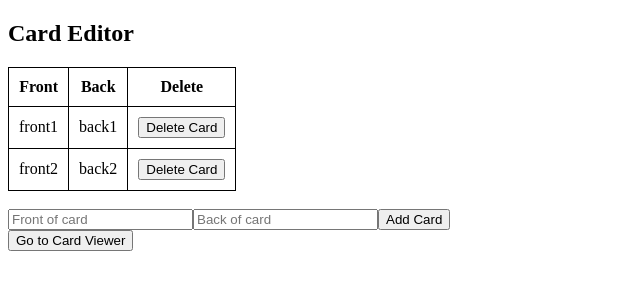
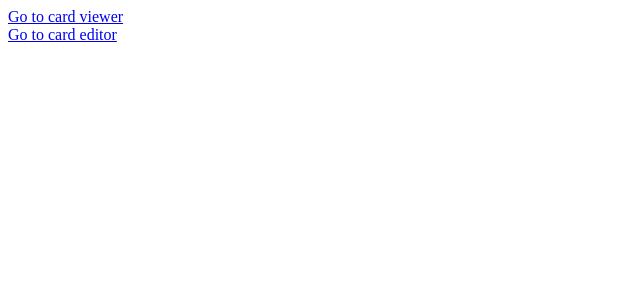
Before and after one commit to WallSmacker8555/dm-bootcamp, a React (Create React App) app: page / in a window 1280 px wide. Shown: the top 300 px of the page, without its empty margins (0-640 px from the left). Built offline with nearby package versions, Linux system fonts and the light colour scheme.

Commit message:
added react router and homeapge

```diff
--- a/package.json
+++ b/package.json
@@ -8,6 +8,7 @@
     "@testing-library/user-event": "^13.5.0",
     "react": "^18.2.0",
     "react-dom": "^18.2.0",
+    "react-router-dom": "^6.21.1",
     "react-scripts": "5.0.1",
     "web-vitals": "^2.1.4"
   },
--- a/src/App.js
+++ b/src/App.js
@@ -1,6 +1,8 @@
 import CardEditor from "./CardEditor";
 import CardViewer from "./CardViewer";
+import Homepage from "./Homepage";
 import React from 'react';
+import { Route, Routes } from 'react-router-dom';
 
 class App extends React.Component {
 
@@ -11,7 +13,6 @@ class App extends React.Component {
         { front: 'front1', back: 'back1' },
         { front: 'front2', back: 'back2' }
       ],
-      editor: true,
     };
   }
 
@@ -26,18 +27,16 @@ class App extends React.Component {
     this.setState({ cards })
   }
 
-  switchMode = () => this.setState({ editor: !this.state.editor });
+  render() {
 
-  render() {
-    if (this.state.editor) {
-      return (
-        <CardEditor addCard={this.addCard} deleteCard={this.deleteCard} cards={this.state.cards} switchMode={this.switchMode}/>
-      );
-    } else {
-      return (
-        <CardViewer cards={this.state.cards} switchMode={this.switchMode}/>
-      );
-    }
+    return (
+      <Routes>
+        <Route path="/" element={<Homepage />} />
+        <Route path="/editor" element={<CardEditor addCard={this.addCard} deleteCard={this.deleteCard} cards={this.state.cards} />} />
+        <Route path="/viewer" element={<CardViewer cards={this.state.cards} />} />
+      </Routes>
+    );
+
   }
 
 }
--- a/src/CardEditor.js
+++ b/src/CardEditor.js
@@ -1,5 +1,6 @@
 import React from 'react';
 import './CardEditor.css';
+import { Link } from 'react-router-dom';
 
 class CardEditor extends React.Component {
 
@@ -54,7 +55,7 @@ class CardEditor extends React.Component {
                 <input name='back' onChange={this.handleChange} placeholder='Back of card' value={this.state.back}/>
                 <button onClick={this.addCard} >Add Card</button>
                 <br/>
-                <button onClick={this.props.switchMode}>Go to Card Viewer</button>
+                <Link to="/viewer">Go to card viewer</Link>
             </div>
         );
     }
--- a/src/CardViewer.js
+++ b/src/CardViewer.js
@@ -1,5 +1,6 @@
 import React from 'react';
 import './CardViewer.css';
+import { Link } from 'react-router-dom';
 
 class CardViewer extends React.Component {
 
@@ -43,7 +44,7 @@ class CardViewer extends React.Component {
                 <button onClick={this.goBack}>Previous</button>
                 <button onClick={this.goForward}>Next</button>
                 <br/>
-                <button onClick={this.props.switchMode}>Go to Card Editor</button>
+                <Link to="/editor">Go to card editor</Link>
             </div>
         );
     }
--- /dev/null
+++ b/src/Homepage.js
@@ -0,0 +1,18 @@
+import React from 'react';
+import { Link } from 'react-router-dom';
+
+class Homepage extends React.Component {
+
+    render() {
+        return (
+            <>
+                <Link to="/viewer">Go to card viewer</Link>
+                <br/>
+                <Link to="/editor">Go to card editor</Link>
+            </>
+        );
+    };
+
+}
+
+export default Homepage;
--- a/src/index.js
+++ b/src/index.js
@@ -1,8 +1,11 @@
 import React from 'react';
 import ReactDOM from 'react-dom/client';
 import App from './App';
+import { BrowserRouter } from 'react-router-dom';
 
 const root = ReactDOM.createRoot(document.getElementById('root'));
 root.render(
-  <App />
+  <BrowserRouter>
+    <App />
+  </BrowserRouter>
 );
```
Also changed, not shown: 1 other file (tests, documents, lock files or other folders).
